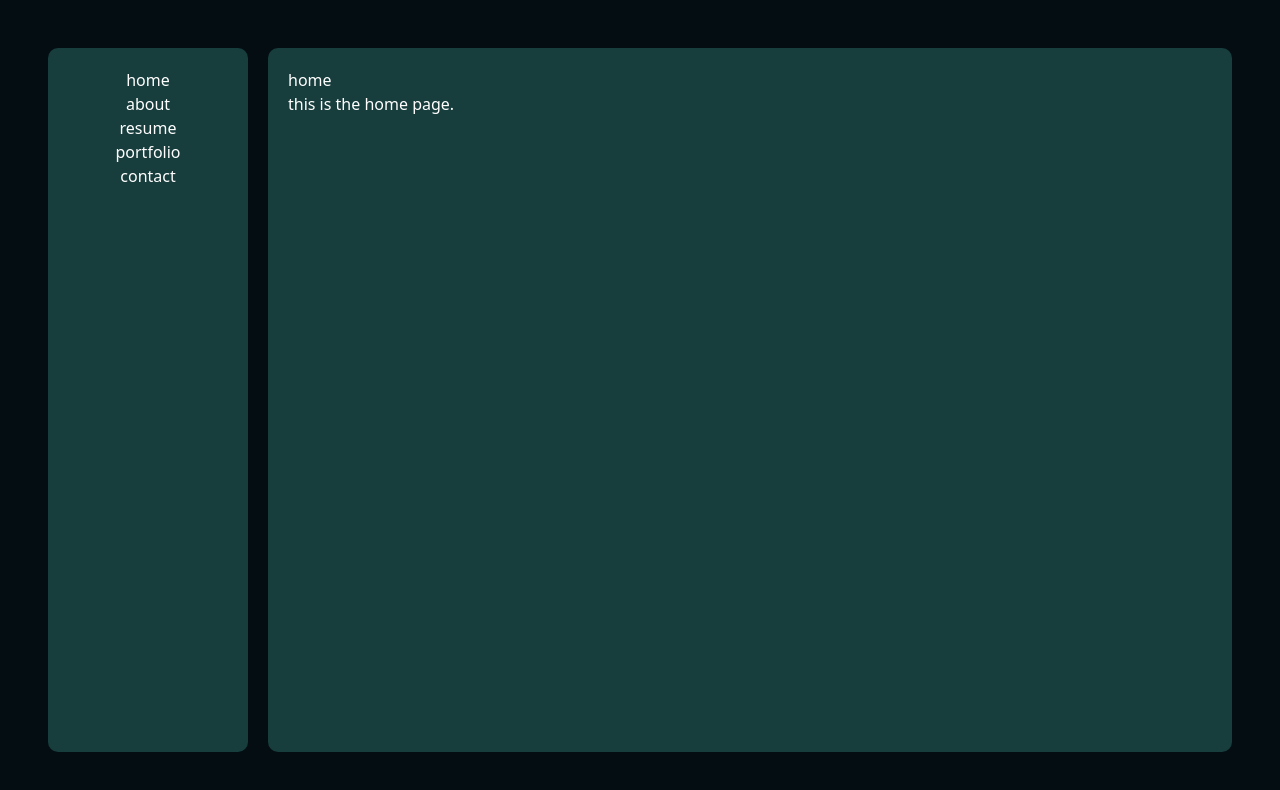
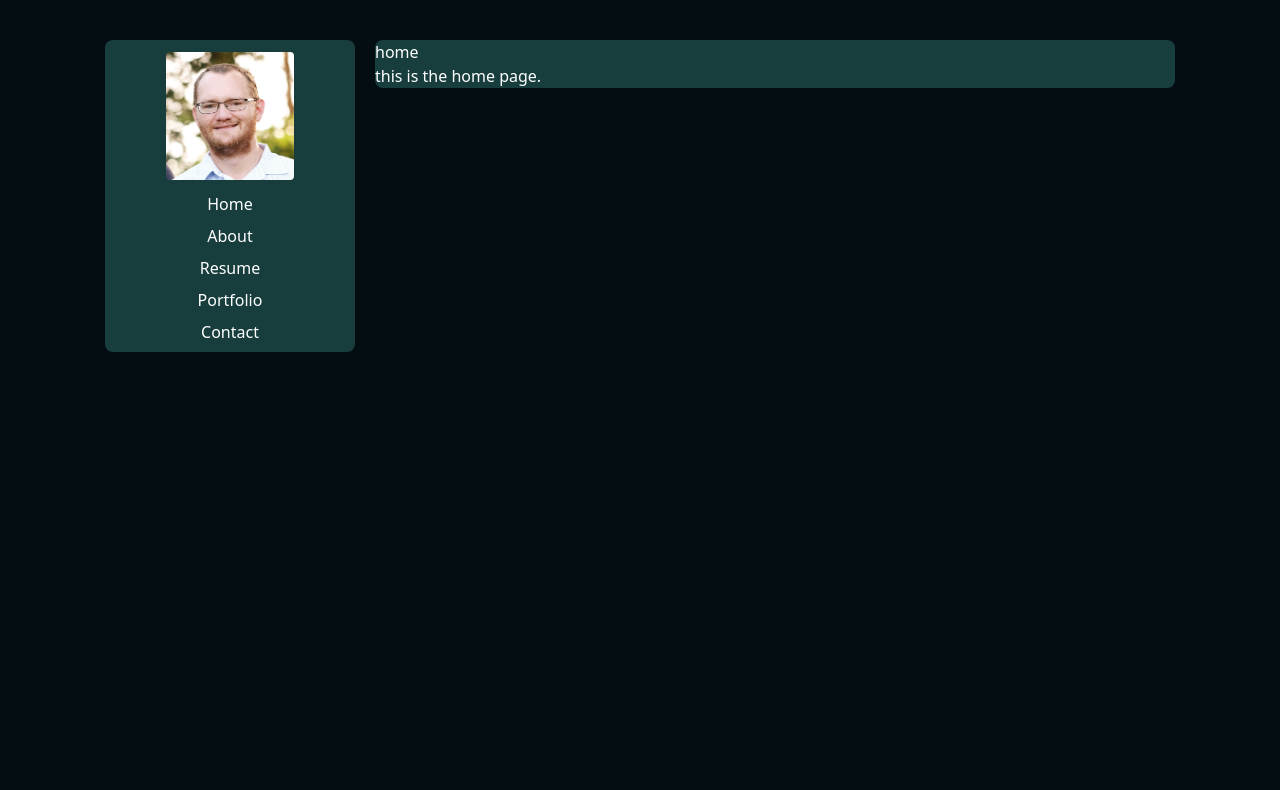
Before and after one commit to mmtolsma/mmtolsma.github.io, a SvelteKit app: page / in a window 1280 px wide. Shown: the top 790 px of the page. Built offline with nearby package versions, Linux system fonts and the light colour scheme.

Commit message:
Profile pic + styling

```diff
--- a/src/app.html
+++ b/src/app.html
@@ -2,11 +2,12 @@
 <html lang="en">
 	<head>
 		<meta charset="utf-8" />
+    <link rel="stylesheet" href="https://cdnjs.cloudflare.com/ajax/libs/font-awesome/6.5.2/css/all.min.css" integrity="sha512-SnH5WK+bZxgPHs44uWIX+LLJAJ9/2PkPKZ5QiAj6Ta86w+fsb2TkcmfRyVX3pBnMFcV7oQPJkl9QevSCWr3W6A==" crossorigin="anonymous" referrerpolicy="no-referrer" />
 		<link rel="icon" href="%sveltekit.assets%/favicon.png" />
 		<meta name="viewport" content="width=device-width, initial-scale=1" />
 		%sveltekit.head%
 	</head>
-	<body data-sveltekit-preload-data="hover">
+	<body data-sveltekit-preload-data="hover" class="bg-[#040D12] text-white">
 		<div style="display: contents">%sveltekit.body%</div>
 	</body>
 </html>
--- a/src/components/BodyCard.svelte
+++ b/src/components/BodyCard.svelte
@@ -1,18 +1,14 @@
-<div class="body-card">
+<div class="body-card bg-[#183D3D] rounded-lg min-w-[800px]">
   <slot />
 </div>
 
 <style>
-  .body-card {
-    padding: 20px;
-    background: #183D3D;
-    border-radius: 10px;
-    height: 100%;
-  }
+  /* @media (max-width: 600px) {
+    .body-card {
+      padding: 1.25rem;
+    }
+  } */
+</style>
 
-  @media (max-width: 600px) {
-    .body-card {
-      padding: 5px;
-    }
-  }
-</style>
+
+<!-- <div class="body-card bg-[#183D3D] p-5 rounded-lg h-full w-[1000px]"> -->
--- a/src/components/NavCard.svelte
+++ b/src/components/NavCard.svelte
@@ -1,47 +1,64 @@
-<div class="nav-card">
-  <!-- <img src="#" alt="Profile Picture" class="profile-pic"> -->
+<script>
+  import { onMount } from 'svelte';
+  import { navLinks } from '../linksData.js';
 
-  <nav>
-    <button onclick="location.href='/'">home</button>
-    <button onclick="location.href='/about'">about</button>
-    <button onclick="location.href='/resume'">resume</button>
-    <button onclick="location.href='/portfolio'">portfolio</button>
-    <button onclick="location.href='/contact'">contact</button>
-  </nav>
-</div>
+  let windowWidth;
+  let clicked = false;
 
-<style>
-  .nav-card {
-    padding: 20px;
-    display: flex;
-    flex-direction: column;
-    align-items: center;
-    background: #183D3D;
-    border-radius: 10px;
-    height: 100%;
-    width: 200px;
+  function updateWidth() {
+    windowWidth = window.innerWidth;
   }
 
-  nav {
-    display: flex;
-    flex-direction: column;
-    width: 100%;
+  onMount(() => {
+    updateWidth();
+    window.addEventListener('resize', updateWidth);
+    return () => {
+      window.removeEventListener('resize', updateWidth);
+    };
+  });
+
+  const handleClick = () => {
+    clicked = !clicked;
   }
 
-  /* .profile-pic {
-    width: 50px;
-    height: 50px;
-    border-radius: 50%;
-    margin-bottom: 20px;
-  } */
+  const resetClick = () => {
+    clicked = false;
+  }
+</script>
 
-  @media (max-width: 600px) {
-    .nav-card {
-      padding: 5px;
-    }
-    /* .profile-pic {
-      width: 40px;
-      height: 40px;
-    } */
-  }
-</style>
+<div class="bg-[#183D3D] rounded-lg min-w-[250px]">
+  {#if windowWidth >= 768}
+    <div class="nav-card">
+      <div class="flex flex-col items-center"> <!-- Changed to flex and centered items -->
+        <img src="/profile-pic.png" class=" my-3 rounded w-32 h-32" alt="Michael Tolsma smiling" />
+      </div>
+      <div>
+        <nav class="grid grid-cols-1">
+          {#each $navLinks as link}
+            <a href={link.url} class="button mb-2 text-center  hover:bg-gray-700">{link.name}</a>
+          {/each}
+        </nav>
+      </div>
+    </div>
+  {:else}
+    <div class="nav-bar flex flex-col">
+      <div class="px-2 flex justify-between items-center">
+        <div>Michael Tolsma</div>
+        <button on:click={handleClick} class="flex justify-end items-center">
+          {#if clicked}
+            <div class="p-3 fa fa-xmark text-2xl hover:bg-gray-700"></div>
+          {:else}
+            <div class="p-3 fa fa-bars text-2xl hover:bg-gray-700"></div>
+          {/if}
+        </button>
+      </div>
+      {#if clicked}
+        <div class="absolute right-0 mt-14 mr-2 w-48 bg-[#538374] space-y-1 py-2 px-2">
+          {#each $navLinks as link}
+            <a href={link.url} on:click={resetClick} class="text-white hover:bg-gray-700 block px-3 py-2 text-base font-medium">{link.name}</a>
+          {/each}
+        </div>
+      {/if}
+    </div>
+  {/if}
+</div>
--- /dev/null
+++ b/src/linksData.js
@@ -0,0 +1,9 @@
+import { readable } from 'svelte/store';
+
+export const navLinks = readable([
+  { name: 'Home', url: '/' },
+  { name: 'About', url: '/about' },
+  { name: 'Resume', url: '/resume' },
+  { name: 'Portfolio', url: '/portfolio' },
+  { name: 'Contact', url: '/contact' }
+]);
--- a/src/routes/+layout.svelte
+++ b/src/routes/+layout.svelte
@@ -1,26 +1,17 @@
 <script>
   import "../app.css";
   import NavCard from '../components/NavCard.svelte';
+  import NavBar from '../components/NavBar.svelte';
   import BodyCard from '../components/BodyCard.svelte';
 </script>
 
-<div class="mx-auto p-12 flex flex-row gap-5 min-h-screen">
+<div class="grid grid-cols-1 gap-5 justify-center md:mt-10 md:flex md:flex-row md:gap-5">
   <div class="nav-card">
     <NavCard />
   </div>
-  <div class="body-card flex-grow">
+  <div class="body-card">
     <BodyCard>
       <slot />
     </BodyCard>
   </div>
 </div>
-
-<style>
-  :global(body) {
-    background-color: #040D12;
-    color: white;
-    overflow: hidden;
-    margin: 0;
-    box-sizing: border-box;
-  }
-</style>
```
Also changed, not shown: src/components/NavBar.svelte (added), static/profile-pic.png (added), 1 other file (tests, documents, lock files or other folders).
